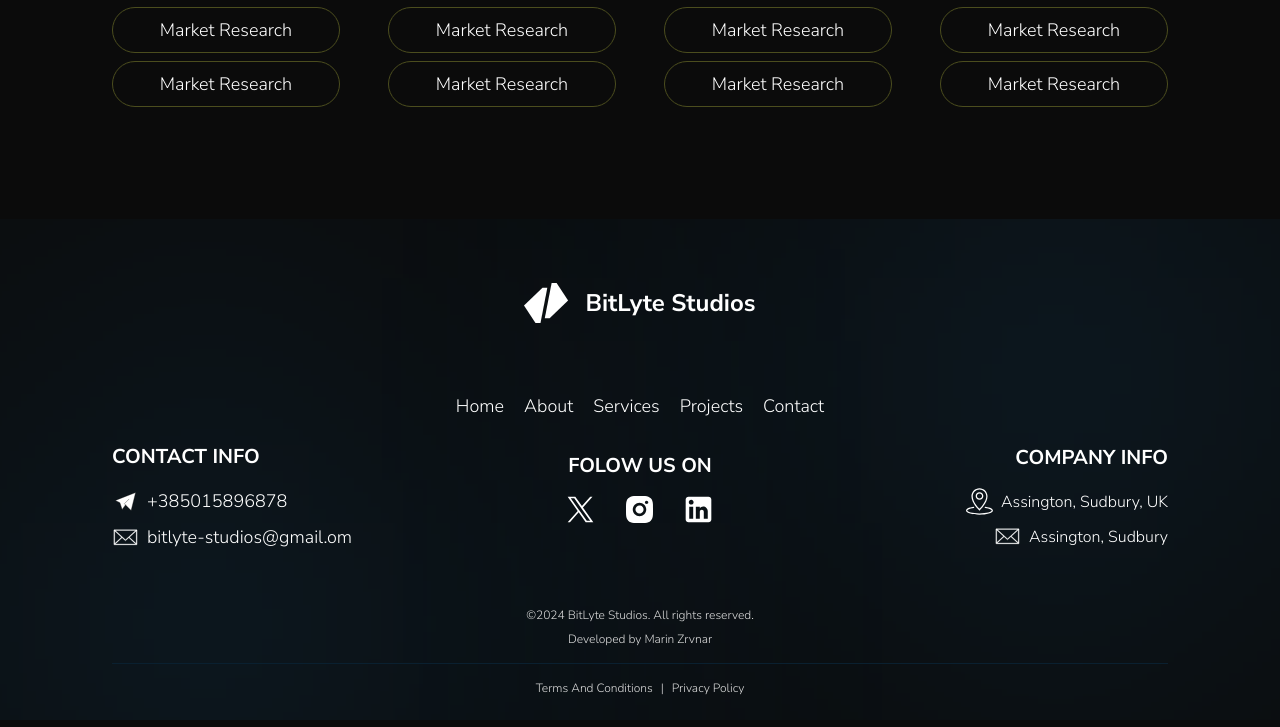
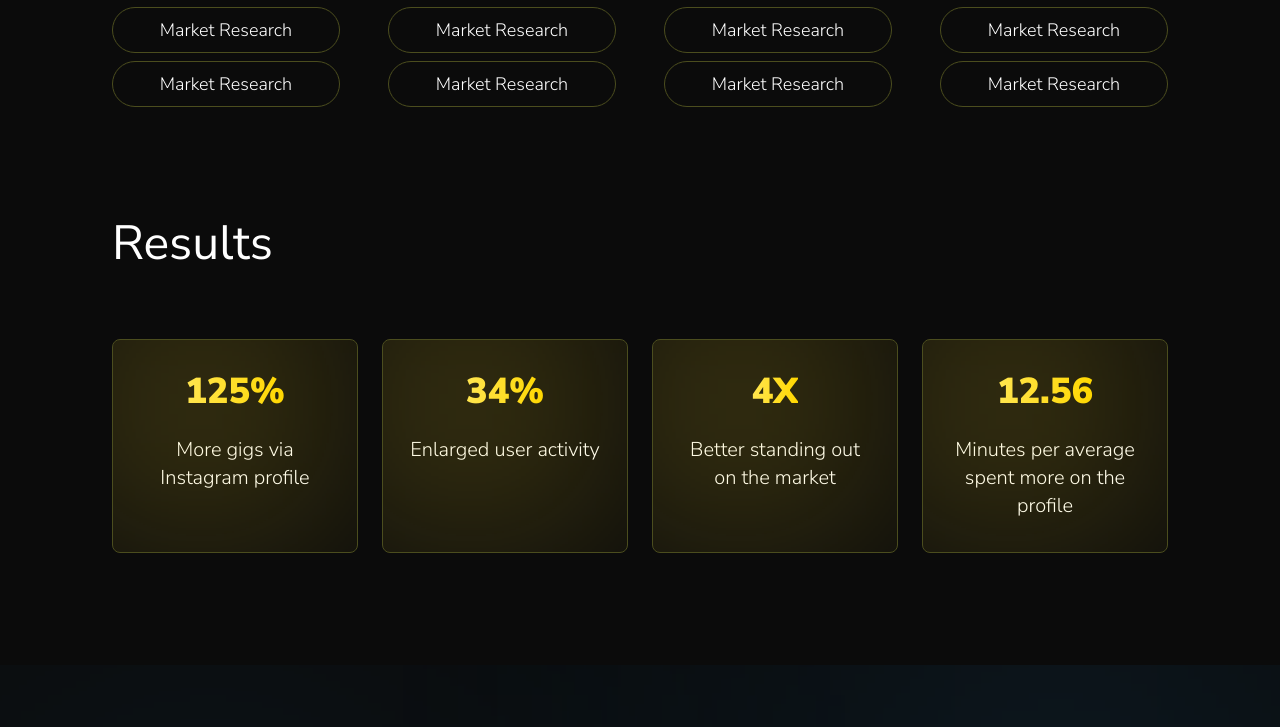
Before and after one commit to zrvnarmarin/BitLyte-Studios-Website, a Next.js app: page /projects/dj-david-mash in a window 1280 px wide. Shown: the part 2911-3638 px from the top of the page. Built offline with nearby package versions, Linux system fonts and the light colour scheme.

Commit message:
added Results section on route /projects/[projectId]; the rest of the section from the route finished styling;

```diff
--- a/app/projects/[projectId]/AboutProject.tsx
+++ b/app/projects/[projectId]/AboutProject.tsx
@@ -7,11 +7,11 @@ import AboutProjectImage from "../../../public/images/projects/1_dj_david_mash/t
 export default function AboutProject() {
   return (
     <SectionWrapper>
-      <div className="flex items-center justify-between gap-6">
+      <div className="flex flex-col xl:flex-row items-center xl:items-center justify-between gap-6">
         <h2 className="w-full text-[35px] sm:text-[44px] lg:text-5xl text-[#ffffff] font-medium xs:font-normal text-start z-20">
           About Project
         </h2>
-        <div className="w-full flex justify-end items-start gap-2">
+        <div className="w-full flex flex-wrap justify-start xl:justify-end gap-2">
           {servicesDummy.map((service) => (
             <div
               key={service.id}
@@ -25,7 +25,7 @@ export default function AboutProject() {
         </div>
       </div>
 
-      <div className="relative grid grid-cols-1 xs:grid-cols-2 md:grid-cols-2 items-center justify-between gap-6 rounded-lg pt-4 sm:pt-8 md:pt-12">
+      <div className="relative grid grid-cols-1 xl:grid-cols-2 items-center justify-between gap-6 rounded-lg pt-4 sm:pt-8 md:pt-12">
         {/* Project image  */}
         <div className="z-20">
           <Image
--- a/app/projects/[projectId]/ClientFacts.tsx
+++ b/app/projects/[projectId]/ClientFacts.tsx
@@ -5,7 +5,7 @@ import "../../../public/test.css";
 export default function ClientFacts() {
   return (
     <SectionWrapper>
-      <div className="relative grid grid-cols-1 xs:grid-cols-2 md:grid-cols-4 items-center justify-between gap-6 rounded-lg pt-4 sm:pt-8 md:pt-12">
+      <div className="relative grid grid-cols-1 md:grid-cols-2 lg:grid-cols-4 items-center justify-between gap-6 rounded-lg pt-4 sm:pt-8 md:pt-12">
         {clientFacts.map((fact) => (
           <ClientFactCard
             key={fact.id}
--- a/app/projects/[projectId]/Process.tsx
+++ b/app/projects/[projectId]/Process.tsx
@@ -14,7 +14,7 @@ export default function StepsSection() {
       </p>
 
       {/* Steps goals and outcome mobile */}
-      <div className="grid grid-cols-1 md:grid-cols-4 items-start justify-start gap-12 pt-4 sm:pt-8 md:pt-12">
+      <div className="grid grid-cols-1 md:grid-cols-2 xl:grid-cols-4 items-start justify-start gap-12 pt-4 sm:pt-8 md:pt-12">
         {steps.map((step) => (
           <ProcessCard
             key={step.id}
@@ -50,7 +50,7 @@ export const ProcessCard = ({
         <div className="absolute flex items-center justify-center z-10">
           {/* <Logo /> */}
         </div>
-        <span className="custom-text-yellow font-black text-7xl mr-4 z-20">{id}.</span>
+        <span className="custom-text-yellow font-black text-7xl  z-20">{id}.</span>
         <span className="text-[#ffffff] font-semibold text-3xl text-center x z-20">
           {name}
         </span>
--- /dev/null
+++ b/app/projects/[projectId]/Results.tsx
@@ -0,0 +1,92 @@
+import React from "react";
+import Image from "next/image";
+import SectionWrapper from "../../components/SectionWrapper";
+import "../../../public/test.css";
+import AboutProjectImage from "../../../public/images/projects/1_dj_david_mash/thumbnail_DJ_David_Mash.png";
+
+export default function Results() {
+  return (
+    <SectionWrapper>
+      <h2 className="w-full text-[35px] sm:text-[44px] lg:text-5xl text-[#ffffff] font-medium xs:font-normal text-start z-20">
+        Results
+      </h2>
+
+      {/* Process steps cards */}
+      <div className="grid grid-cols-1 sm:grid-cols-2 xl:grid-cols-4 gap-6 pt-4 sm:pt-8 md:pt-12 z-40">
+        {results.map((result) => (
+          <ResultCard
+            key={result.id}
+            id={result.id}
+            stat={result.stat}
+            title={result.title}
+            description={result.description}
+          />
+        ))}
+      </div>
+    </SectionWrapper>
+  );
+}
+
+export const ResultCard = ({
+  id,
+  stat,
+  title,
+  description,
+}: ProcessessStepType) => {
+  return (
+    <div
+      key={id}
+      className={`relative overflow-hidden flex-1 px-6 py-8 rounded-lg border-[0.5px] border-[#4b4d1e]`}
+    >
+      {/* Blur background */}
+      <div className="w-32 h-32 absolute bottom-0 top-0 bg-gradient-to-r from-[#ffe54f] to-[#ffd700] z-10 blur-[130px] pointer-events-none"></div>
+
+      <div className="w-full flex flex-col xs:flex-row items-center justify-center z-20">
+        {/* <span className="custom-text font-black text-7xl z-0 mr-4">{id}</span> */}
+        <span className="custom-text-yellow font-black text-3xl xs:text-4xl z-20">
+          {stat}
+        </span>
+      </div>
+
+      {/* <span className="text-lg sm:text-xl text-[#ffffff] font-semibold uppercase">{title}</span> */}
+
+      <p className="text-lg xs:text-xl font-light text-[#ffffff] text-center pt-6 z-20">
+        {description}
+      </p>
+    </div>
+  );
+};
+
+const results: ProcessessStepType[] = [
+  {
+    id: 1,
+    stat: "125%",
+    title: "More Instagram followers",
+    description: `More gigs via Instagram profile`,
+  },
+  {
+    id: 2,
+    stat: "34%",
+    title: "More Instagram followers",
+    description: `Enlarged user activity`,
+  },
+  {
+    id: 3,
+    stat: "4X",
+    title: "More Instagram followers",
+    description: `Better standing out on the market`,
+  },
+  {
+    id: 4,
+    stat: "12.56",
+    title: "More Instagram followers",
+    description: `Minutes per average spent more on the profile`,
+  },
+];
+
+export type ProcessessStepType = {
+  id: number;
+  stat: string;
+  title: string;
+  description: string;
+};
--- a/app/projects/[projectId]/page.tsx
+++ b/app/projects/[projectId]/page.tsx
@@ -2,6 +2,7 @@ import AboutProject from "./AboutProject";
 import HeroSection from "./HeroSection";
 import ProblemAndSolution from "./ProblemAndSolution";
 import Process from "./Process";
+import Results from "./Results";
 
 export default function Home() {
     return (
@@ -10,6 +11,7 @@ export default function Home() {
         <AboutProject />
         <ProblemAndSolution />
         <Process />
+        <Results />
       </main>
     );
   }
```
Also changed, not shown: 1 other file (tests, documents, lock files or other folders).
